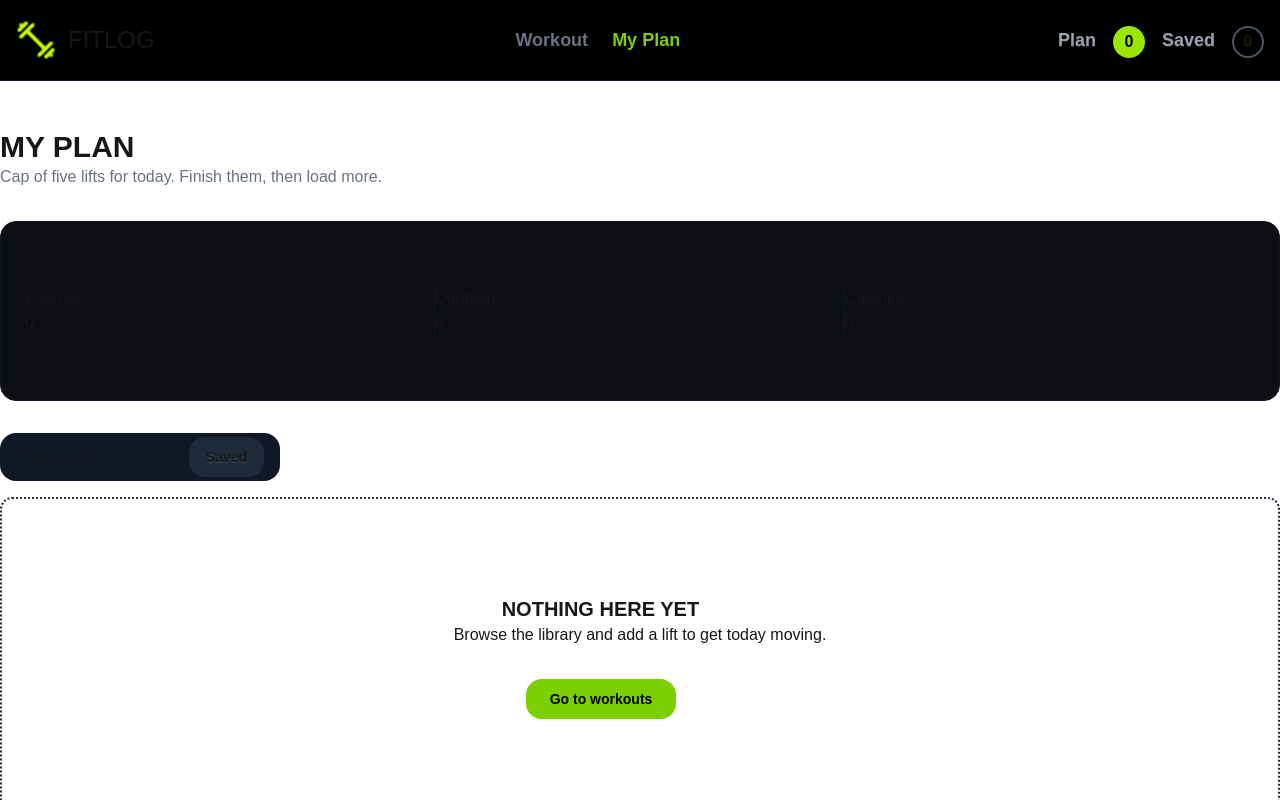
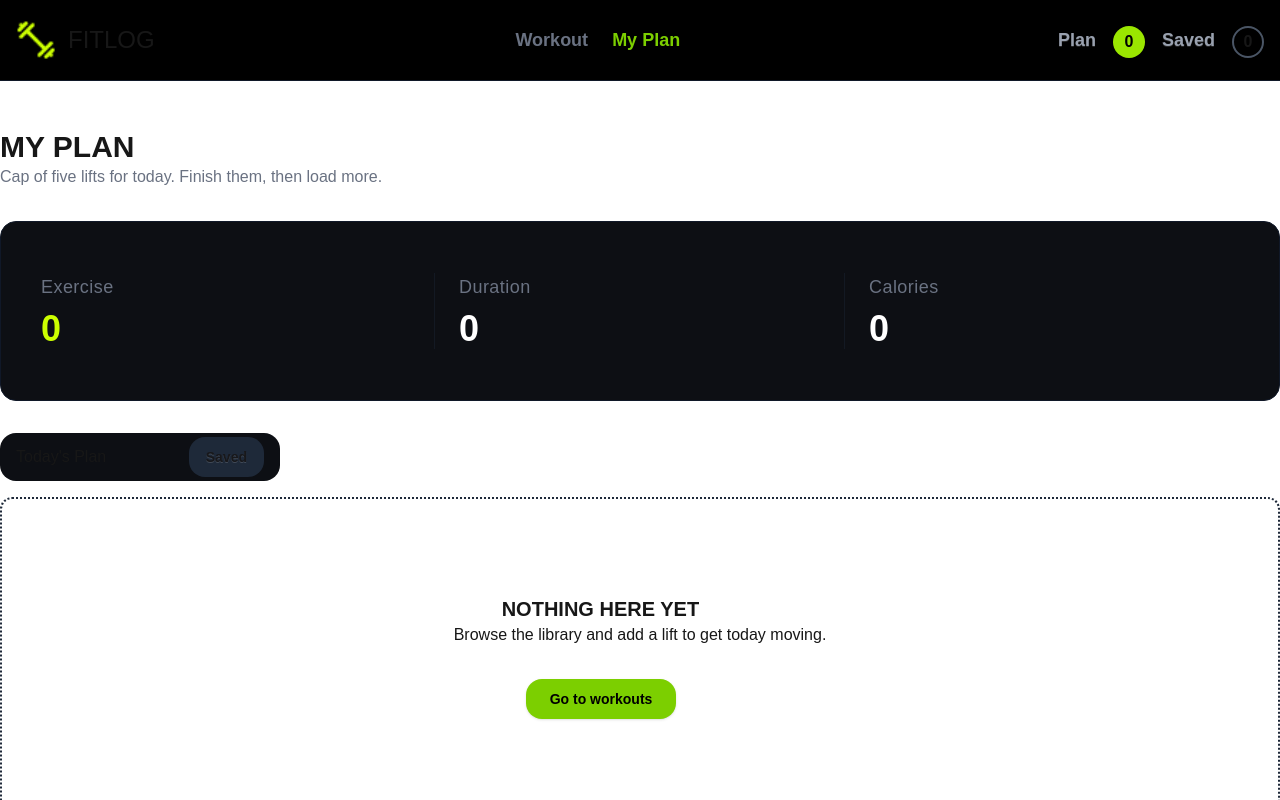
Before and after one commit to mrrh-dev/Fit-Log, a Next.js app: page /myplan in a window 1280 px wide. Shown: the top 800 px of the page. Built offline with nearby package versions, Linux system fonts and the light colour scheme.

Commit message:
done all functionality

```diff
--- a/app/component/Detailgymcard.tsx
+++ b/app/component/Detailgymcard.tsx
@@ -77,8 +77,8 @@ const Detailgymcard = ({ exercise }: Exerciseprops) => {
           )}
         </div>
 
-        <div className="w-full h-full p-4  rounded-2xl border-xl bg-gray-900 flex justify-between items-center">
-          <div className="text-gray-500 text-sm flex-1 divide-y divide-gray-800">
+        <div className="w-full h-full p-4  rounded-2xl border-xl bg-[#0d0f14] flex justify-between items-center">
+          <div className="text-gray-500 text-sm flex-1 divide-y divide-gray-900">
             <h2 className="py-1">EQUIPMENT</h2>
             <h2 className="py-1">DIFICULTY</h2>
             <h2 className="py-1">SETS</h2>
@@ -87,7 +87,7 @@ const Detailgymcard = ({ exercise }: Exerciseprops) => {
             <h2 className="py-1">CALORIES</h2>
             <h2 className="py-1">RATING</h2>
           </div>
-          <div className="text-gray-400 text-right flex-1 divide-y text-sm divide-gray-800">
+          <div className="text-gray-400 text-right flex-1 divide-y text-sm divide-gray-900">
             <p className="py-1">{exercise.equipment}</p>
             <p className="py-1">{exercise.difficulty}</p>
             <p className="py-1">{exercise.sets}</p>
--- a/app/component/Gymcard.tsx
+++ b/app/component/Gymcard.tsx
@@ -11,7 +11,7 @@ export interface Gymcardprops {
 const Gymcard = ({ exercise }: Gymcardprops) => {
   return (
     <Link href={`/exercise/${exercise.id}`}>
-      <div className="overflow-hidden rounded-lg border border-zinc-700 bg-zinc-900 text-white">
+      <div className="overflow-hidden rounded-lg border border-gray-900 bg-[#0d0f14] text-white">
         <Image
           src={exercise.image}
           alt={exercise.name}
--- a/app/component/PlanCard.tsx
+++ b/app/component/PlanCard.tsx
@@ -30,7 +30,7 @@ const PlanCard = ({ exercise }: Exerciseplanprops) => {
   return (
     <div
       key={exercise.id}
-      className="w-full mt-6 p-4 rounded-2xl bg-gray-900 border border-gray-800 flex flex-col sm:flex-row justify-between items-start sm:items-center gap-4 transition-all hover:border-zinc-700"
+      className="w-full mt-6 p-4 rounded-2xl bg-[#0d0f14] border border-gray-900 flex flex-col sm:flex-row justify-between items-start sm:items-center gap-4 transition-all"
     >
       {/* Left Section: Image and Text info */}
       <div className="flex items-center gap-4 w-full sm:w-auto">
--- a/app/component/SavedCard.tsx
+++ b/app/component/SavedCard.tsx
@@ -25,7 +25,7 @@ const SavedCard = ({ exercise }: Exercisesaveprops) => {
   return (
     <div
       key={exercise.id}
-      className="w-full mt-6 p-4 rounded-2xl bg-gray-900 border border-gray-800 flex flex-col sm:flex-row justify-between items-start sm:items-center gap-4 transition-all hover:border-zinc-700"
+      className="w-full mt-6 p-4 rounded-2xl bg-[#0d0f14] border border-gray-900 flex flex-col sm:flex-row justify-between items-start sm:items-center gap-4 transition-all "
     >
       {/* Left Section: Image and Text info */}
       <div className="flex items-center gap-4 w-full sm:w-auto">
--- a/app/myplan/page.tsx
+++ b/app/myplan/page.tsx
@@ -33,39 +33,94 @@ const Myplanpage = () => {
 
       {/* plan and save table */}
       <div className="w-full h-45 grid grid-cols-3 p-6 items-center mt-8 rounded-2xl bg-[#0d0f14] border border-gray-900 divide-x divide-gray-800/40">
-        {/* 1st column */}
-        <div className="">
+        {/* for plan card */}
+        {buttontype === `Today's Plan` && (
+          <>
+            <div className="flex flex-col gap-1 pl-4">
               <div>
-            <p>Exercise</p>
-            <p>{plan.length}</p>
+                <p className="text-lg text-gray-500 font-medium tracking-wide">
+                  Exercise
+                </p>
+                <p className="text-4xl mt-2 font-black text-[#ccff00] tracking-tighter antialiased">
+                  {plan.length}
+                </p>
               </div>
             </div>
-        {/* 2nd column */}
-        <div className="">
+
+            <div className="flex flex-col gap-1 pl-6">
               <div>
-            <p>Duration</p>
-            <p>
+                <p className="text-lg text-gray-500 font-medium tracking-wide">
+                  Duration
+                </p>
+                <p className="text-4xl mt-2 font-black text-white tracking-tighter antialiased">
                   {plan.reduce((acc, exercise) => {
                     return acc + exercise.duration;
                   }, 0)}
                 </p>
               </div>
             </div>
-        {/* 3rd column */}
-        <div className="">
+
+            <div className="flex flex-col gap-1 pl-6">
               <div>
-            <p>Calories</p>
-            <p>
+                <p className="text-lg text-gray-500 font-medium tracking-wide">
+                  Calories
+                </p>
+                <p className="text-4xl mt-2 font-black text-white tracking-tighter antialiased">
                   {plan.reduce((acc, exercise) => {
                     return acc + exercise.caloriesBurned;
                   }, 0)}
                 </p>
               </div>
             </div>
+          </>
+        )}
+
+        {/* for saved card */}
+        {/* 1st column */}
+        {buttontype === 'Saved' && (
+          <>
+            <div className="flex flex-col gap-1 pl-4">
+              <div>
+                <p className="text-lg text-gray-500 font-medium tracking-wide">
+                  Exercise
+                </p>
+                <p className="text-4xl mt-2 font-black text-[#ccff00] tracking-tighter antialiased">
+                  {save.length}
+                </p>
+              </div>
+            </div>
+            {/* 2nd column */}
+            <div className="flex flex-col gap-1 pl-6">
+              <div>
+                <p className="text-lg text-gray-500 font-medium tracking-wide">
+                  Duration
+                </p>
+                <p className="text-4xl mt-2 font-black text-white tracking-tighter antialiased">
+                  {save.reduce((acc, exercise) => {
+                    return acc + exercise.duration;
+                  }, 0)}
+                </p>
+              </div>
+            </div>
+            {/* 3rd column */}
+            <div className="flex flex-col gap-1 pl-6">
+              <div>
+                <p className="text-lg text-gray-500 font-medium tracking-wide">
+                  Calories
+                </p>
+                <p className="text-4xl mt-2 font-black text-white tracking-tighter antialiased">
+                  {save.reduce((acc, exercise) => {
+                    return acc + exercise.caloriesBurned;
+                  }, 0)}
+                </p>
+              </div>
+            </div>
+          </>
+        )}
       </div>
 
       {/* today paln and saved and sort section */}
-      <div className="w-70 h-12 mt-8 rounded-2xl bg-gray-900">
+      <div className="w-70 h-12 mt-8 rounded-2xl border-gray-900 bg-[#0d0f14]">
         <div className="flex justify-between px-4 items-center p-1">
           <button
             onClick={() => handlebuttonchange(`Today's Plan`)}
```
Lines whose indentation alone changed are shown as unchanged.
